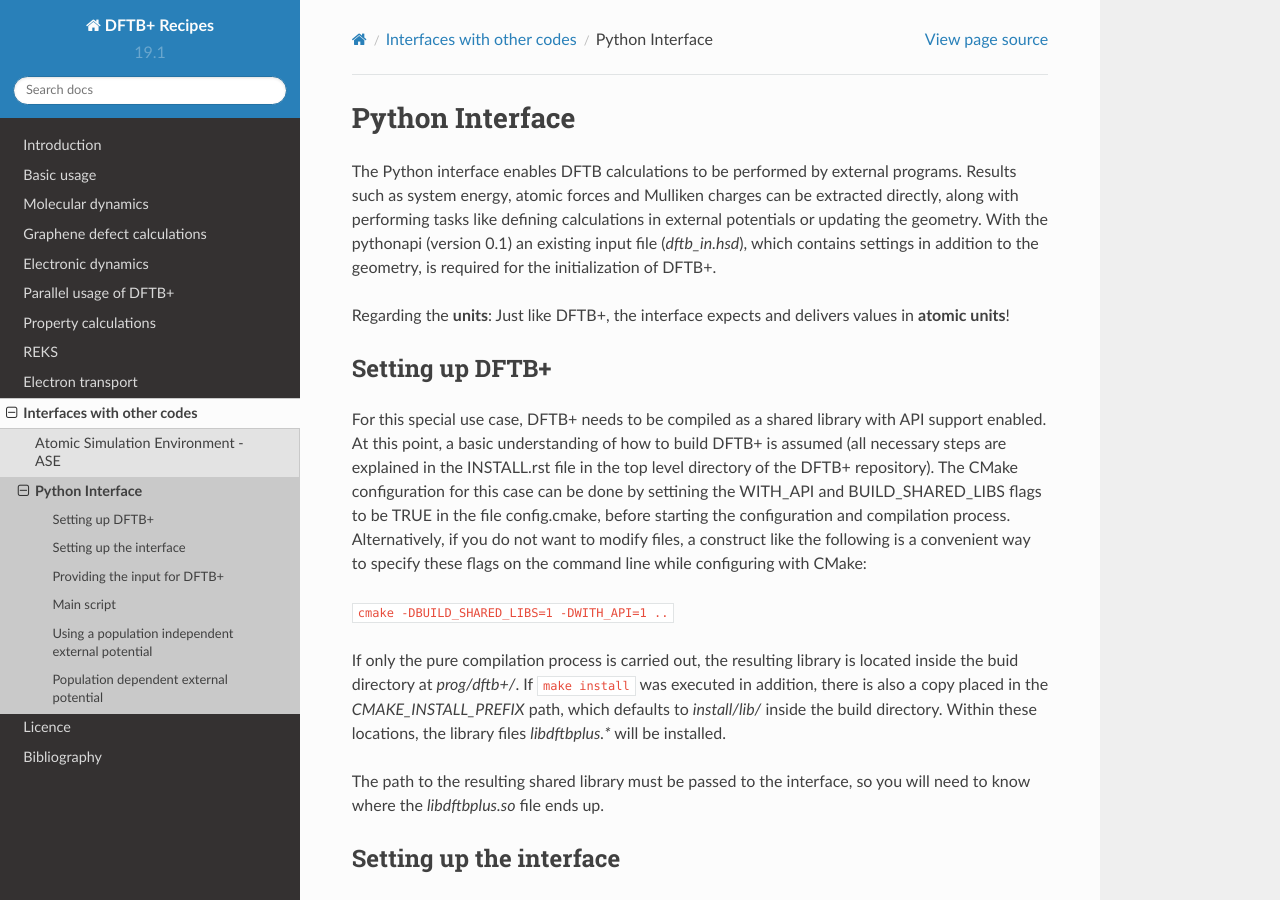
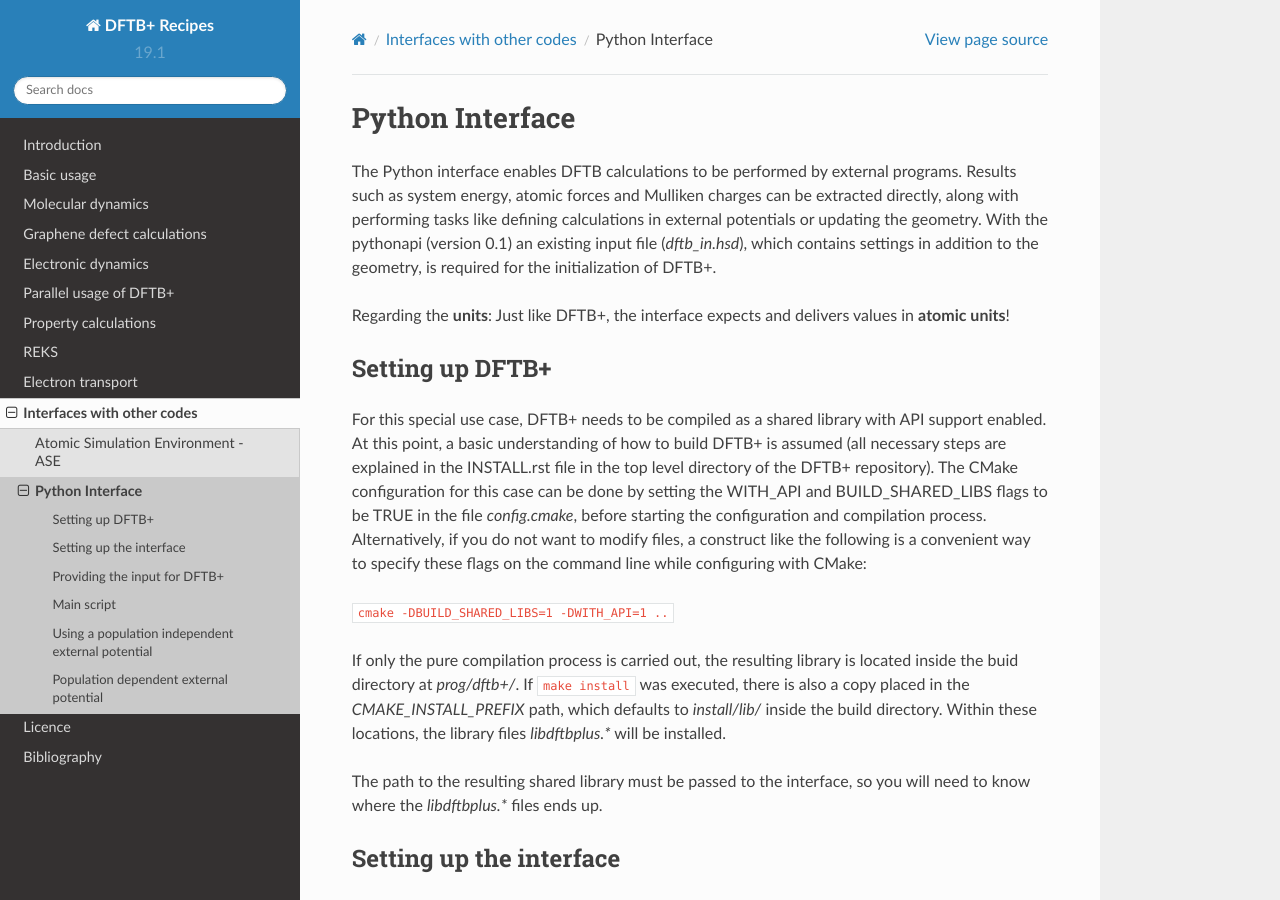
Before and after one commit to dftbplus/recipes, a Sphinx documentation site: the page built from docs/interfaces/pyapi/pyapi.rst, in a window 1280 px wide and 900 px high. Built offline with Sphinx 7.4.7 and the Read the Docs theme 2.0.0, drawn with Linux system fonts in a browser that asks for light colours; some of the changed text lies outside the part shown.

Commit message:
Fixed a few typos

```diff
--- a/docs/interfaces/pyapi/pyapi.rst
+++ b/docs/interfaces/pyapi/pyapi.rst
@@ -22,8 +22,8 @@
 API support enabled. At this point, a basic understanding of how to build DFTB+
 is assumed (all necessary steps are explained in the INSTALL.rst file in the top
 level directory of the DFTB+ repository). The CMake configuration for this case
-can be done by settining the WITH_API and BUILD_SHARED_LIBS flags to be TRUE in
-the file config.cmake, before starting the configuration and compilation
+can be done by setting the WITH_API and BUILD_SHARED_LIBS flags to be TRUE in
+the file `config.cmake`, before starting the configuration and compilation
 process. Alternatively, if you do not want to modify files, a construct like the
 following is a convenient way to specify these flags on the command line while
 configuring with CMake:
@@ -32,22 +32,23 @@
 
 If only the pure compilation process is carried out, the resulting library is
 located inside the buid directory at `prog/dftb+/`. If ``make install`` was
-executed in addition, there is also a copy placed in the `CMAKE_INSTALL_PREFIX`
-path, which defaults to `install/lib/` inside the build directory. Within these
-locations, the library files `libdftbplus.*` will be installed.
+executed, there is also a copy placed in the `CMAKE_INSTALL_PREFIX` path, which
+defaults to `install/lib/` inside the build directory. Within these locations,
+the library files `libdftbplus.*` will be installed.
 
 The path to the resulting shared library must be passed to the interface, so you
-will need to know where the `libdftbplus.so` file ends up.
+will need to know where the `libdftbplus.*` files ends up.
 
 Setting up the interface
 ========================
 
-You can install the script package via the standard 'python setup' mechanism. If
-you want to install it system-wide into your normal python installation, with
-the appropriate permissions you can simply issue ``python setup.py`` in the
-directory `tools/pythonapi/`. Alternatively, to install it locally in your home
-space, use ``python setup.py install --user``. If the local Python installation
-directory is not in your PATH, you should add it accordingly.
+You can install the associated Python package via the standard 'python setup'
+mechanism. If you want to install it system-wide into your normal python
+installation, with the appropriate permissions you can simply issue ``python
+setup.py`` in the directory `tools/pythonapi/`. Alternatively, to install it
+locally in your home space, use ``python setup.py install --user``. If the local
+Python installation directory is not in your PATH, you should add it
+accordingly.
 
 .. _sec-interfaces-pyapi-input:
 
```
